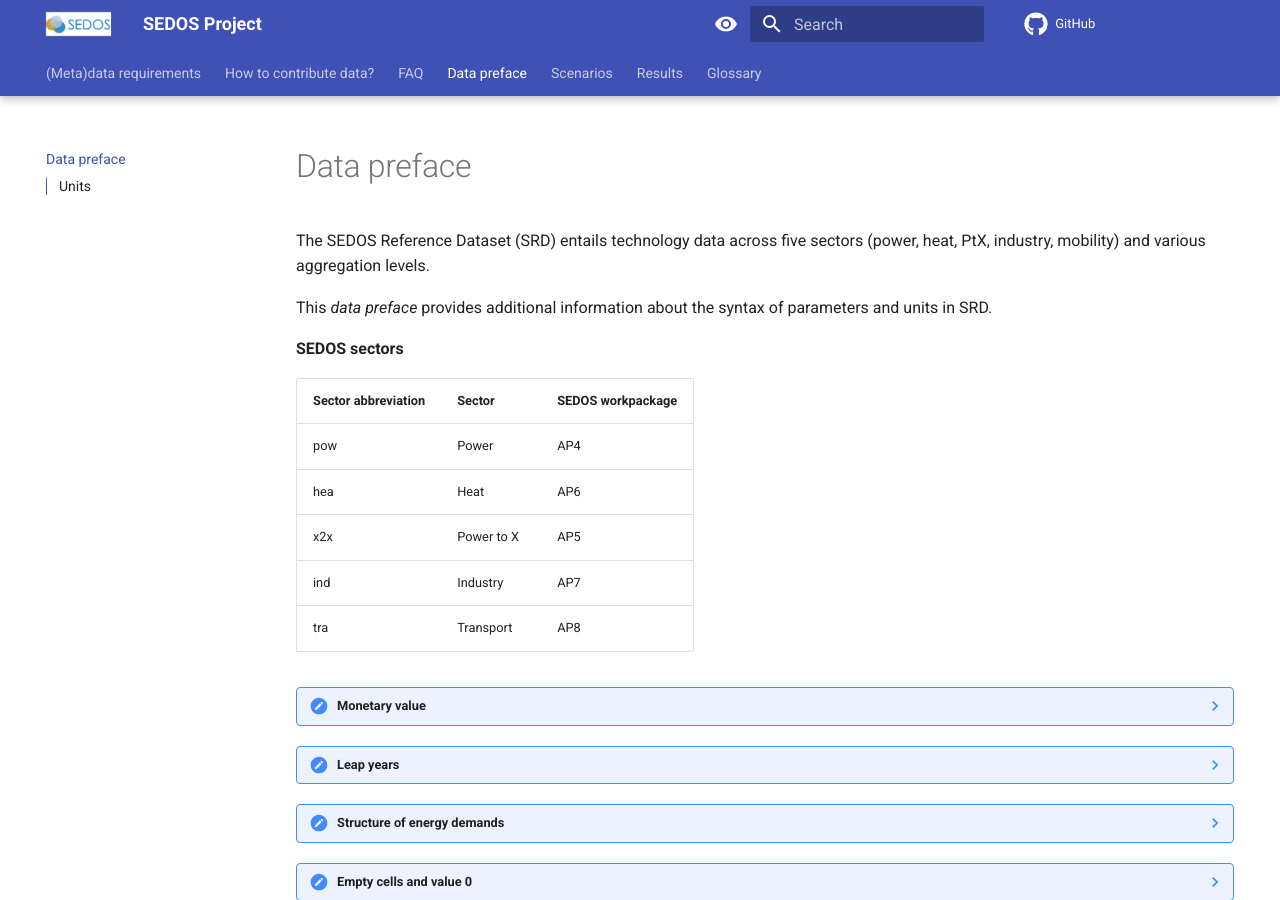
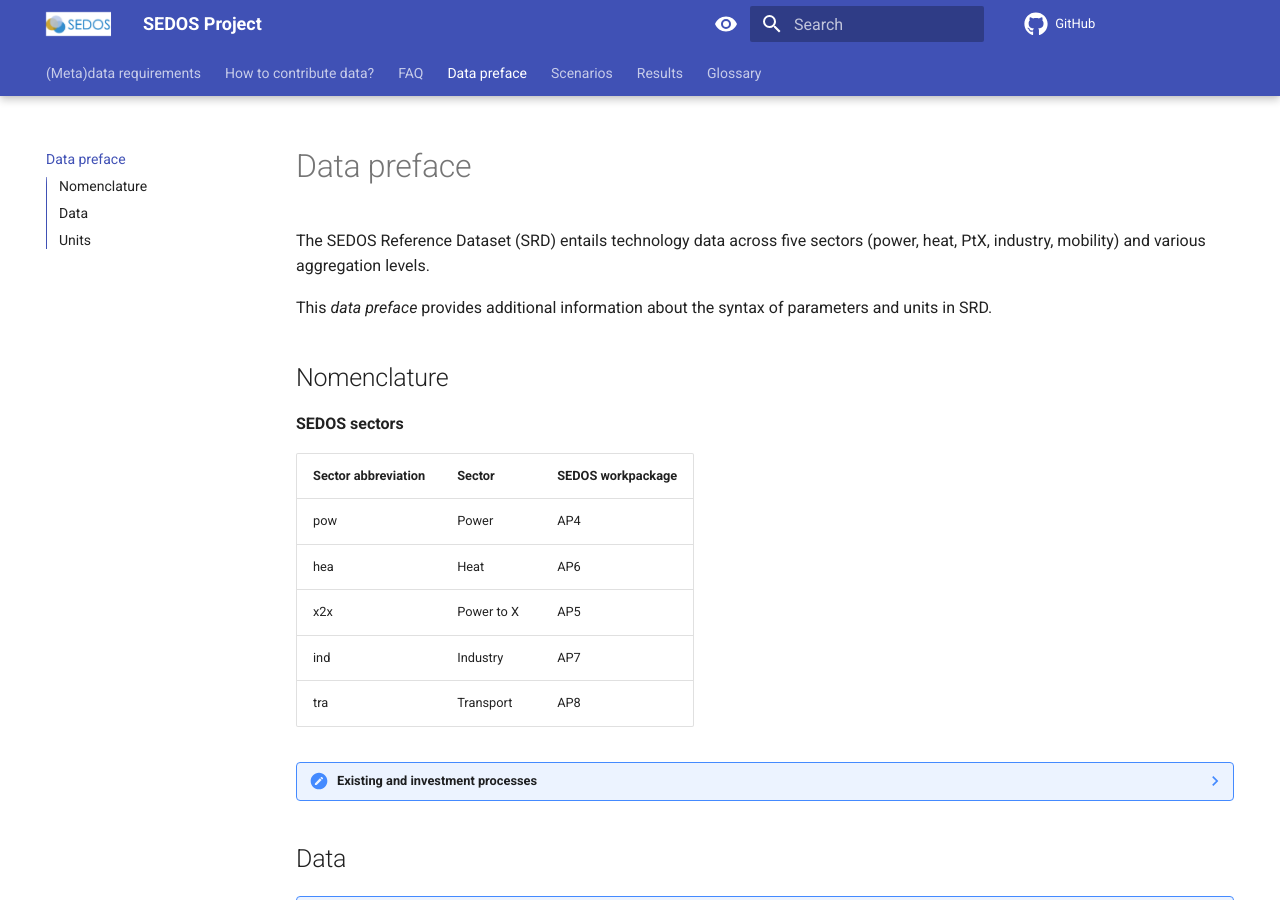
Before and after one commit to sedos-project/organization, an MkDocs documentation site: the page built from docs/data_preface.md, in a window 1280 px wide and 900 px high. Built offline with MkDocs 1.6.1 and Material for MkDocs 9.7.7, drawn with Linux system fonts in a browser that asks for light colours; comment, search, counter and statistics services are not loaded; some of the changed lines change nothing that is shown.

Commit message:
Add existing vs invest processes naming

````diff
--- a/docs/data_preface.md
+++ b/docs/data_preface.md
@@ -4,6 +4,7 @@
 and various aggregation levels.
 
 This *data preface* provides additional information about the syntax of parameters and units in SRD.
+## Nomenclature
 
 **SEDOS sectors**
 
@@ -15,6 +16,22 @@
 | ind                 | Industry   | AP7               |
 | tra                 | Transport  | AP8               |
 
+
+??? note "Existing and investment processes"
+
+
+    === "Existing processes"
+        Processes that were existing before the base year 2021 can be identified on their name. They end with `_0`
+        <br>
+        Example: `pow_combustion_gt_hydrogen_0`
+
+    === "Investment processes"
+        Processes that were not existing before the base year 2021 and that the model can invest in can be
+        identified on their name. They end with `_1`
+        <br>
+        Example: `pow_combustion_cc_chp_ccs_biomass_1`
+
+## Data
 
 ??? note "Monetary value"
 
@@ -142,6 +159,8 @@
          | 39 | DE     | 2060 | helper_sink_exo_pkm_road_lcar  | tra_scalar.exo_pkm_road_lcar  | tra_timeseries.exo_pkm_road_lcar  |                |         |        |        |         |
          | 40 | DE     | 2070 | helper_sink_exo_pkm_road_lcar  | tra_scalar.exo_pkm_road_lcar  | tra_timeseries.exo_pkm_road_lcar  |                |         |        |        |         |
          ```
+
+
 
 ??? note "Empty cells and value 0"
 
````
